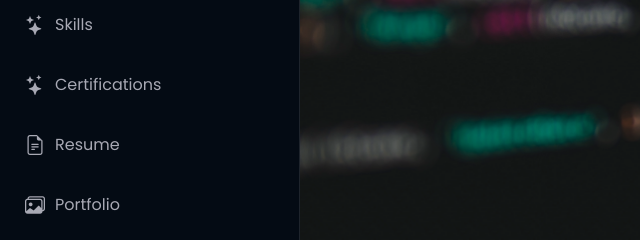
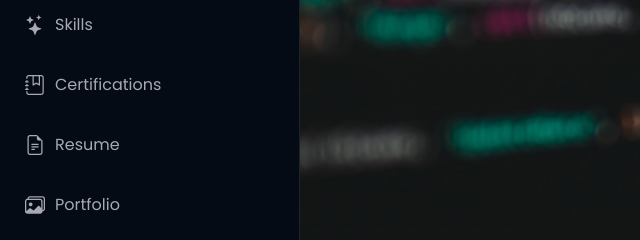
Before and after one commit to umairva7/portfolio, a plain HTML site: page index.html in a window 1280 px wide. Shown: the part 481-721 px from the top of the page, 0-640 px from the left. Drawn offline with nearby package versions, Linux system fonts and the light colour scheme.

Commit message:
Add Icon

```diff
--- a/index.html
+++ b/index.html
@@ -10,6 +10,7 @@
     name="description" />
   <meta content="Umair Imran, Machine Learning, AI, Portfolio, Data Engineering, MLOps" name="keywords" />
 
+  <!-- Favicon-->
 
 
   <!-- Fonts -->
@@ -54,7 +55,7 @@
         <li><a href="#about"><i class="bi bi-person navicon"></i> About</a></li>
         <li><a href="#upwork"><i class="bi bi-briefcase navicon"></i> Upwork</a></li>
         <li><a href="#skills"><i class="bi bi-stars navicon"></i> Skills</a></li>
-        <li><a href="#certifications"><i class="bi bi-stars navicon"></i> Certifications</a></li>
+        <li><a href="#certifications"><i class="bi bi-journal-bookmark navicon"></i> Certifications</a></li>
         <li><a href="#resume"><i class="bi bi-file-earmark-text navicon"></i> Resume</a></li>
         <li><a href="#portfolio"><i class="bi bi-images navicon"></i> Portfolio</a></li>
         <li><a href="#services"><i class="bi bi-hdd-stack navicon"></i> Services</a></li>
```
